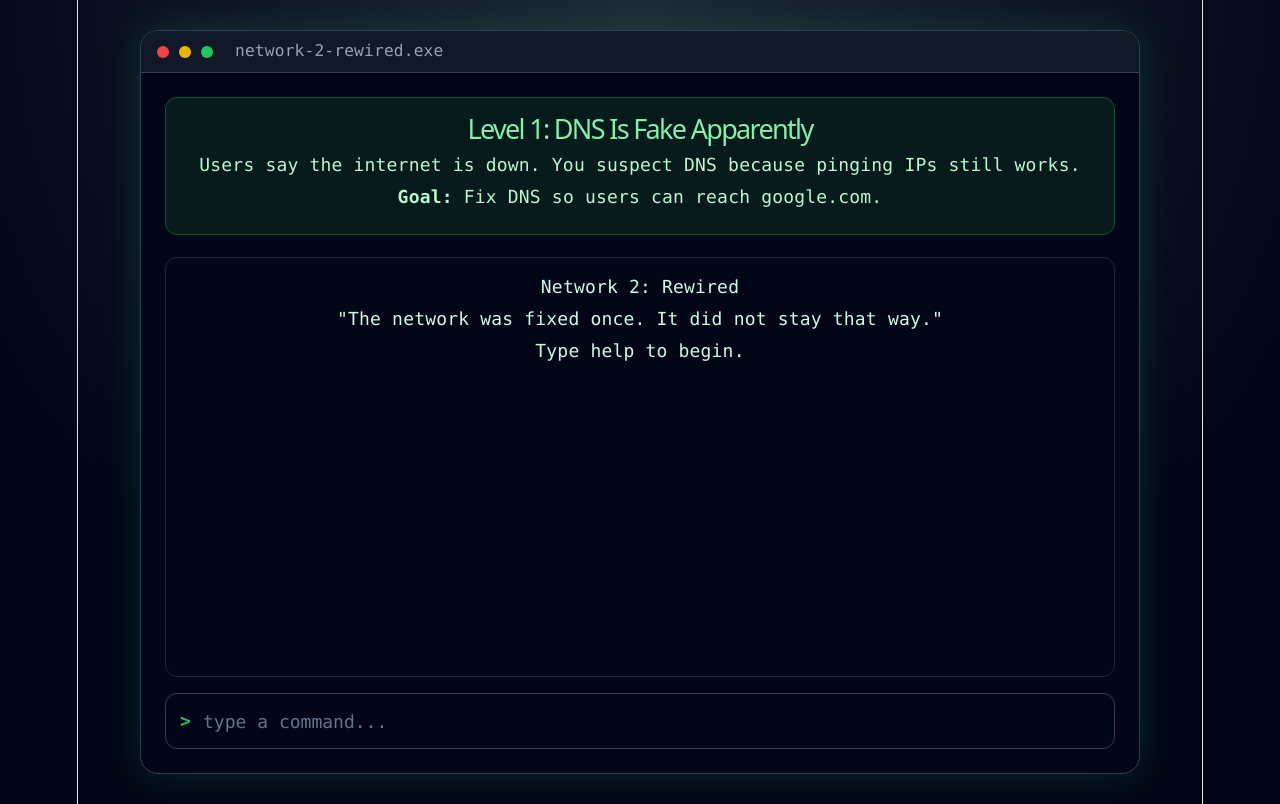
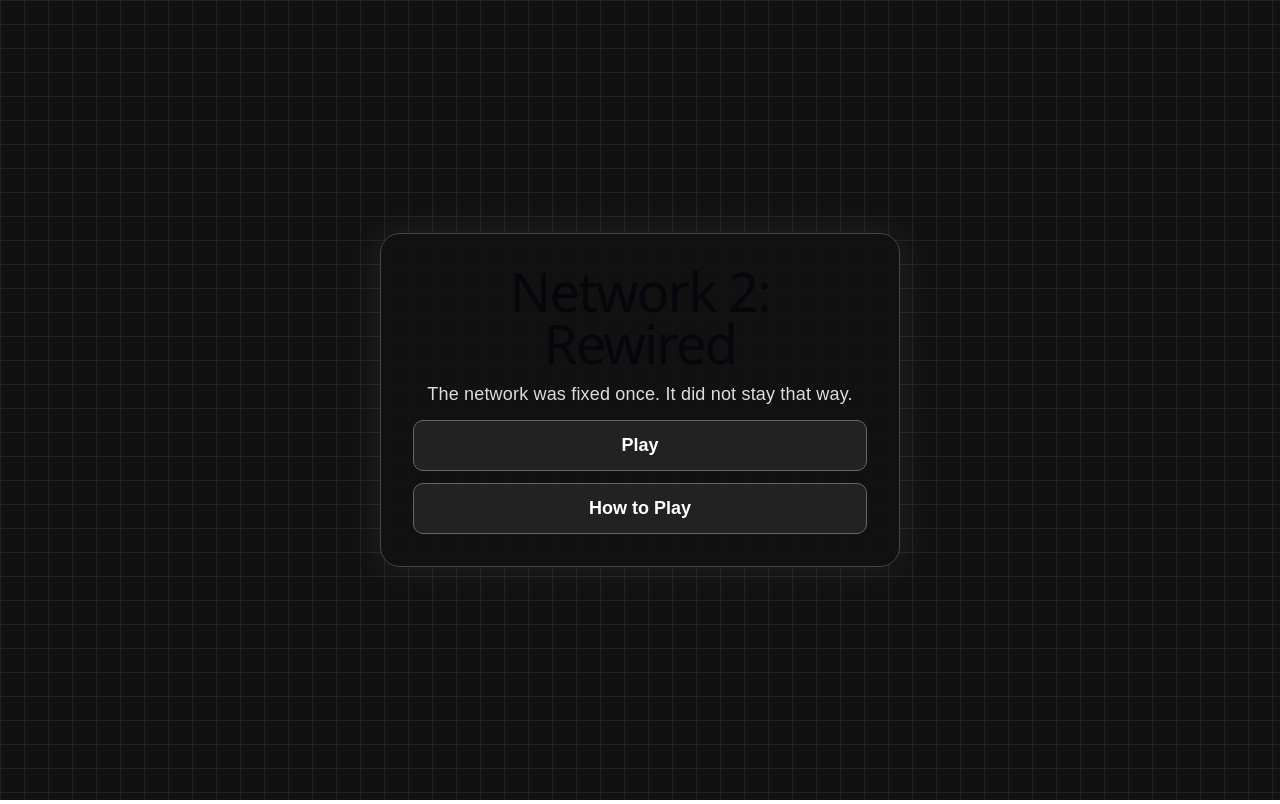
Before and after one commit to frakescameron/network-2-rewired, a React (Vite) app: page / in a window 1280 px wide. Built offline with nearby package versions, Linux system fonts and the light colour scheme.

Commit message:
created base viewport logic before starting game logic

```diff
--- a/src/App.css
+++ b/src/App.css
@@ -4,127 +4,213 @@
 
 body {
   margin: 0;
-  background: radial-gradient(circle at top, #1f2937, #020617 70%);
-  color: #d1fae5;
-  font-family: Consolas, Monaco, monospace;
+  background: #080808;
+  color: white;
+  font-family: Arial, sans-serif;
+  overflow: hidden;
 }
 
-.game-page {
-  min-height: 100vh;
+.start-screen,
+.game {
+  position: fixed;
+  inset: 0;
+  width: 100vw;
+  height: 100vh;
+}
+
+.start-screen {
   display: flex;
   justify-content: center;
   align-items: center;
-  padding: 30px;
+  background:
+    linear-gradient(#222 1px, transparent 1px),
+    linear-gradient(90deg, #222 1px, transparent 1px),
+    #111;
+  background-size: 24px 24px;
 }
 
-.terminal {
-  width: min(1000px, 100%);
-  min-height: 700px;
-  background: #020617;
-  border: 1px solid #334155;
-  border-radius: 18px;
-  overflow: hidden;
-  box-shadow: 0 0 40px rgba(34, 197, 94, 0.18);
+.start-card {
+  width: min(520px, 90vw);
+  background: rgba(17, 17, 17, 0.94);
+  border: 1px solid #444;
+  border-radius: 20px;
+  padding: 32px;
+  text-align: center;
+  box-shadow: 0 0 40px rgba(255, 255, 255, 0.08);
 }
 
-.terminal-header {
-  height: 42px;
-  background: #111827;
-  display: flex;
-  align-items: center;
-  gap: 10px;
-  padding: 0 16px;
-  border-bottom: 1px solid #334155;
+.start-card h1 {
+  margin: 0 0 12px;
+  font-size: 3rem;
+  line-height: 0.95;
 }
 
-.terminal-header p {
-  margin-left: 12px;
-  color: #94a3b8;
-  font-size: 0.9rem;
+.start-card p {
+  color: #ddd;
+  line-height: 1.5;
 }
 
-.dot {
-  width: 12px;
-  height: 12px;
-  border-radius: 50%;
+.start-card button {
+  width: 100%;
+  margin-top: 12px;
+  padding: 14px;
+  background: #222;
+  color: white;
+  border: 1px solid #666;
+  border-radius: 10px;
+  cursor: pointer;
+  font-size: 1rem;
+  font-weight: bold;
 }
 
-.red {
+.start-card button:hover {
+  background: #333;
+}
+
+.game {
+  position: fixed;
+  inset: 0;
+  overflow: hidden;
+  background-color: #111;
+  background-image:
+    linear-gradient(#222 1px, transparent 1px),
+    linear-gradient(90deg, #222 1px, transparent 1px);
+  background-size: 24px 24px;
+}
+
+.goal {
+  position: absolute;
+  top: 30px;
+  left: 50%;
+  transform: translateX(-50%);
+  color: white;
+  font-weight: 900;
+  font-size: 1.2rem;
+  text-shadow: 2px 2px 0 #000;
+}
+
+.player {
+  position: absolute;
+  width: 28px;
+  height: 28px;
+  background: white;
+  border-radius: 50%;
+  transform: translate(-50%, -50%);
+  z-index: 3;
+}
+
+.player-indicator {
+  position: absolute;
+  transform: translateX(-50%);
+  font-weight: 900;
+  font-size: 0.8rem;
+  z-index: 4;
+  text-shadow: 2px 2px 0 #000;
+}
+
+.player-indicator.green {
+  color: #22c55e;
+}
+
+.player-indicator.yellow {
+  color: #eab308;
+}
+
+.player-indicator.red {
+  color: #ef4444;
+}
+
+.charge-bar {
+  position: absolute;
+  width: 70px;
+  height: 8px;
+  border: 1px solid white;
+  background: #111;
+  z-index: 4;
+}
+
+.charge-bar div {
+  height: 100%;
+}
+
+.charge-bar.green div {
+  background: #22c55e;
+}
+
+.charge-bar.yellow div {
+  background: #eab308;
+}
+
+.charge-bar.red div {
   background: #ef4444;
 }
 
-.yellow {
-  background: #eab308;
+.platform {
+  position: absolute;
+  height: 14px;
+  background: white;
+  border-radius: 999px;
 }
 
-.green {
-  background: #22c55e;
+.platform-1 {
+  width: 180px;
+  left: 38%;
+  top: 68%;
 }
 
-.terminal-body {
-  padding: 24px;
+.platform-2 {
+  width: 150px;
+  left: 56%;
+  top: 45%;
 }
 
-.mission-box {
-  border: 1px solid #14532d;
-  background: rgba(20, 83, 45, 0.25);
-  padding: 18px;
-  border-radius: 12px;
-  margin-bottom: 22px;
+.platform-3 {
+  width: 150px;
+  left: 40%;
+  top: 25%;
 }
 
-.mission-box h1 {
-  margin: 0 0 10px;
-  color: #86efac;
-  font-size: 1.5rem;
+.question-overlay {
+  position: fixed;
+  inset: 0;
+  background: rgba(0, 0, 0, 0.68);
+  display: flex;
+  justify-content: center;
+  align-items: center;
+  z-index: 20;
 }
 
-.mission-box p {
-  margin: 6px 0;
-  color: #bbf7d0;
+.question-modal {
+  width: min(520px, 90vw);
+  background: rgba(17, 17, 17, 0.96);
+  border: 1px solid #555;
+  border-radius: 20px;
+  padding: 30px;
+  text-align: center;
+  box-shadow: 0 0 45px rgba(255, 255, 255, 0.1);
 }
 
-.log {
-  min-height: 420px;
-  max-height: 420px;
-  overflow-y: auto;
-  padding: 16px;
-  background: #020617;
-  border: 1px solid #1e293b;
-  border-radius: 12px;
+.question-modal h2 {
+  margin-top: 0;
+  font-size: 1.8rem;
 }
 
-.log p {
-  margin: 0 0 6px;
-  white-space: pre-wrap;
+.answers {
+  display: grid;
+  gap: 12px;
 }
 
-.command-line {
-  margin-top: 16px;
-  display: flex;
-  align-items: center;
-  gap: 10px;
-  background: #020617;
-  border: 1px solid #334155;
-  border-radius: 12px;
+.answers button {
   padding: 14px;
-}
-
-.command-line span {
-  color: #22c55e;
+  background: #222;
+  color: white;
+  border: 1px solid #666;
+  border-radius: 10px;
+  cursor: pointer;
+  font-size: 1rem;
   font-weight: bold;
 }
 
-.command-line input {
-  flex: 1;
-  background: transparent;
-  border: none;
-  outline: none;
-  color: #d1fae5;
-  font-family: inherit;
-  font-size: 1rem;
+.answers button:hover {
+  background: #333;
 }
-
-.command-line input::placeholder {
-  color: #64748b;
-}
--- a/src/App.jsx
+++ b/src/App.jsx
@@ -1,165 +1,299 @@
-import { useState } from "react";
+import { useEffect, useRef, useState } from "react";
 import "./App.css";
 
-const scenarios = [
-  {
-    title: "Level 1: DNS Is Fake Apparently",
-    intro:
-      "Users say the internet is down. You suspect DNS because pinging IPs still works.",
-    goal: "Fix DNS so users can reach google.com.",
-    correctCommand: "set dns 8.8.8.8",
-    hints: ["Try: ping 8.8.8.8", "Try: nslookup google.com"],
+const QUESTION = {
+  text: "What port does HTTPS usually use?",
+  answers: [
+    { text: "443", result: "green" },
+    { text: "80", result: "yellow" },
+    { text: "21", result: "red" },
+  ],
+};
+
+const SETTINGS = {
+  green: {
+    label: "GREEN",
+    maxChargeMs: 3000,
+    message: "Correct. Normal jump charge.",
   },
-  {
-    title: "Level 2: DHCP Took The Day Off",
-    intro:
-      "A workstation has no valid IP address. It assigned itself a weird 169.254 address.",
-    goal: "Renew the workstation IP address.",
-    correctCommand: "ipconfig /renew",
-    hints: ["Try: ipconfig", "The client needs a new DHCP lease."],
+  yellow: {
+    label: "YELLOW",
+    maxChargeMs: 9000,
+    message: "Close. Slower jump charge.",
   },
-  {
-    title: "Level 3: Gateway? Never Heard Of Her",
-    intro:
-      "The PC has an IP and DNS, but it cannot reach anything outside the local network.",
-    goal: "Set the correct default gateway.",
-    correctCommand: "set gateway 192.168.1.1",
-    hints: ["Try: route print", "Something is wrong with the default gateway."],
+  red: {
+    label: "RED",
+    maxChargeMs: null,
+    message: "Wrong. Cursed jump charge.",
   },
-];
+};
 
 function App() {
-  const [level, setLevel] = useState(0);
-  const [input, setInput] = useState("");
-  const [log, setLog] = useState([
-    "Network 2: Rewired",
-    '"The network was fixed once. It did not stay that way."',
-    "",
-    "Type help to begin.",
-  ]);
+  const [screen, setScreen] = useState("start");
+  const [showQuestion, setShowQuestion] = useState(false);
 
-  const scenario = scenarios[level];
+  const [player, setPlayer] = useState({
+    x: 600,
+    y: 620,
+    vx: 0,
+    vy: 0,
+    grounded: true,
+  });
 
-  function runCommand(commandRaw) {
-    const command = commandRaw.trim().toLowerCase();
-    const newLog = [...log, `> ${commandRaw}`];
+  const [answerState, setAnswerState] = useState(null);
+  const [maxChargeMs, setMaxChargeMs] = useState(3000);
+  const [message, setMessage] = useState("Answer a question to set your jump behavior.");
+  const [charging, setCharging] = useState(false);
+  const [chargeMs, setChargeMs] = useState(0);
 
-    if (command === "help") {
-      newLog.push(
-        "",
-        "Available commands:",
-        "help",
-        "status",
-        "hint",
-        "ping 8.8.8.8",
-        "nslookup google.com",
-        "ipconfig",
-        "ipconfig /renew",
-        "route print",
-        "set dns 8.8.8.8",
-        "set gateway 192.168.1.1",
-        ""
-      );
-    } else if (command === "status") {
-      newLog.push("", scenario.title, scenario.intro, `Goal: ${scenario.goal}`, "");
-    } else if (command === "hint") {
-      newLog.push("", ...scenario.hints, "");
-    } else if (command === "ping 8.8.8.8") {
-      newLog.push("", "Reply from 8.8.8.8: bytes=32 time=24ms TTL=117", "");
-    } else if (command === "nslookup google.com") {
-      if (level === 0) {
-        newLog.push("", "DNS request failed. Server not responding.", "");
-      } else {
-        newLog.push("", "Name: google.com", "Address: 142.250.190.78", "");
-      }
-    } else if (command === "ipconfig") {
-      if (level === 1) {
-        newLog.push(
-          "",
-          "IPv4 Address: 169.254.44.10",
-          "Subnet Mask: 255.255.0.0",
-          "Default Gateway:",
-          ""
-        );
-      } else {
-        newLog.push(
-          "",
-          "IPv4 Address: 192.168.1.25",
-          "Subnet Mask: 255.255.255.0",
-          "Default Gateway: 192.168.1.1",
-          ""
-        );
-      }
-    } else if (command === "route print") {
-      if (level === 2) {
-        newLog.push("", "Default Gateway: 0.0.0.0", "That looks extremely cursed.", "");
-      } else {
-        newLog.push("", "Routes look normal.", "");
-      }
-    } else if (command === scenario.correctCommand) {
-      newLog.push("", "Fix applied successfully.", "Network gremlin defeated.", "");
+  const keys = useRef({});
+  const playerRef = useRef(player);
+  const chargingRef = useRef(false);
+  const chargeRef = useRef(0);
+  const maxChargeRef = useRef(maxChargeMs);
 
-      if (level + 1 < scenarios.length) {
-        newLog.push(`Next level unlocked: ${scenarios[level + 1].title}`, "");
-        setLevel(level + 1);
-      } else {
-        newLog.push(
-          "YOU WIN.",
-          "The network is stable. For now.",
-          "Network 3 will probably ruin everything.",
-          ""
-        );
-      }
+  useEffect(() => {
+    playerRef.current = player;
+  }, [player]);
+
+  useEffect(() => {
+    chargingRef.current = charging;
+  }, [charging]);
+
+  useEffect(() => {
+    maxChargeRef.current = maxChargeMs;
+  }, [maxChargeMs]);
+
+  function startGame() {
+    setScreen("game");
+    setShowQuestion(true);
+    setAnswerState(null);
+    setMessage("Answer the question to unlock your jump.");
+  }
+
+  function chooseAnswer(result) {
+    setAnswerState(result);
+    setShowQuestion(false);
+
+    if (result === "red") {
+      const cursedCharge = Math.floor(Math.random() * 10000) + 2000;
+      setMaxChargeMs(cursedCharge);
+      setMessage(`${SETTINGS.red.message} Full charge is secretly ${Math.round(cursedCharge / 1000)} seconds.`);
     } else {
-      newLog.push("", "Command not recognized or not useful here.", "Try help or hint.", "");
+      setMaxChargeMs(SETTINGS[result].maxChargeMs);
+      setMessage(SETTINGS[result].message);
     }
 
-    setLog(newLog);
-    setInput("");
+    setChargeMs(0);
+    chargeRef.current = 0;
   }
 
-  function handleSubmit(e) {
-    e.preventDefault();
-    if (!input.trim()) return;
-    runCommand(input);
+  function releaseJump() {
+    const p = playerRef.current;
+    if (!p.grounded || showQuestion || screen !== "game" || !answerState) return;
+
+    const power = Math.min(chargeRef.current / maxChargeRef.current, 1);
+    const jumpPower = 6 + power * 13;
+
+    setPlayer({
+      ...p,
+      vy: -jumpPower,
+      grounded: false,
+    });
+
+    setCharging(false);
+    chargingRef.current = false;
+    chargeRef.current = 0;
+    setChargeMs(0);
+  }
+
+  useEffect(() => {
+    function keyDown(e) {
+      keys.current[e.code] = true;
+
+      if (
+        e.code === "Space" &&
+        playerRef.current.grounded &&
+        !chargingRef.current &&
+        screen === "game" &&
+        !showQuestion &&
+        answerState
+      ) {
+        e.preventDefault();
+        setCharging(true);
+        chargingRef.current = true;
+        chargeRef.current = 0;
+        setChargeMs(0);
+      }
+    }
+
+    function keyUp(e) {
+      keys.current[e.code] = false;
+
+      if (e.code === "Space") {
+        e.preventDefault();
+        releaseJump();
+      }
+    }
+
+    window.addEventListener("keydown", keyDown);
+    window.addEventListener("keyup", keyUp);
+
+    return () => {
+      window.removeEventListener("keydown", keyDown);
+      window.removeEventListener("keyup", keyUp);
+    };
+  }, [screen, showQuestion, answerState]);
+
+  useEffect(() => {
+    let lastTime = performance.now();
+    let animationId;
+
+    function gameLoop(time) {
+      const delta = time - lastTime;
+      lastTime = time;
+
+      if (screen !== "game") {
+        animationId = requestAnimationFrame(gameLoop);
+        return;
+      }
+
+      let p = { ...playerRef.current };
+
+      if (!showQuestion) {
+        if (keys.current.ArrowLeft || keys.current.KeyA) {
+          p.vx -= 0.35;
+        }
+
+        if (keys.current.ArrowRight || keys.current.KeyD) {
+          p.vx += 0.35;
+        }
+      }
+
+      p.vx *= 0.9;
+      p.vy += 0.55;
+
+      p.x += p.vx;
+      p.y += p.vy;
+
+      if (p.x < 20) {
+        p.x = 20;
+        p.vx = 0;
+      }
+
+      if (p.x > window.innerWidth - 20) {
+        p.x = window.innerWidth - 20;
+        p.vx = 0;
+      }
+
+      if (p.y > window.innerHeight - 40) {
+        p.y = window.innerHeight - 40;
+        p.vy = 0;
+        p.grounded = true;
+      }
+
+      playerRef.current = p;
+      setPlayer(p);
+
+      if (chargingRef.current) {
+        chargeRef.current += delta;
+        setChargeMs(chargeRef.current);
+      }
+
+      animationId = requestAnimationFrame(gameLoop);
+    }
+
+    animationId = requestAnimationFrame(gameLoop);
+    return () => cancelAnimationFrame(animationId);
+  }, [screen, showQuestion]);
+
+  const chargePercent = Math.min((chargeMs / maxChargeMs) * 100, 100);
+
+  if (screen === "start") {
+    return (
+      <main className="start-screen">
+        <div className="start-card">
+          <h1>Network 2: Rewired</h1>
+          <p>The network was fixed once. It did not stay that way.</p>
+
+          <button onClick={startGame}>Play</button>
+          <button onClick={() => setScreen("how")}>How to Play</button>
+        </div>
+      </main>
+    );
+  }
+
+  if (screen === "how") {
+    return (
+      <main className="start-screen">
+        <div className="start-card">
+          <h1>How to Play</h1>
+          <p>Answer networking questions to control how your jump charges.</p>
+          <p>Correct/Green = normal jump. Yellow/Close = slower charge jump. Red/Wrong = cursed random jump.</p>
+          <p>Move with A / D or arrow keys. Hold SPACE to charge. Release SPACE to jump.</p>
+
+          <button onClick={startGame}>Play</button>
+          <button onClick={() => setScreen("start")}>Back</button>
+        </div>
+      </main>
+    );
   }
 
   return (
-    <main className="game-page">
-      <section className="terminal">
-        <div className="terminal-header">
-          <span className="dot red"></span>
-          <span className="dot yellow"></span>
-          <span className="dot green"></span>
-          <p>network-2-rewired.exe</p>
+    <main className="game">
+      <div className="goal">GOAL</div>
+
+      <div className="platform platform-1"></div>
+      <div className="platform platform-2"></div>
+      <div className="platform platform-3"></div>
+
+      {answerState && (
+        <div
+          className={`player-indicator ${answerState}`}
+          style={{
+            left: player.x,
+            top: player.y - 58,
+          }}
+        >
+          {SETTINGS[answerState].label}
         </div>
+      )}
 
-        <div className="terminal-body">
-          <div className="mission-box">
-            <h1>{scenario.title}</h1>
-            <p>{scenario.intro}</p>
-            <p>
-              <strong>Goal:</strong> {scenario.goal}
-            </p>
+      {answerState && (
+        <div
+          className={`charge-bar ${answerState}`}
+          style={{
+            left: player.x - 35,
+            top: player.y - 38,
+          }}
+        >
+          <div style={{ width: `${chargePercent}%` }}></div>
+        </div>
+      )}
+
+      <div
+        className="player"
+        style={{
+          left: player.x,
+          top: player.y,
+        }}
+      ></div>
+
+      {showQuestion && (
+        <div className="question-overlay">
+          <div className="question-modal">
+            <h2>{QUESTION.text}</h2>
+
+            <div className="answers">
+              {QUESTION.answers.map((answer) => (
+                <button key={answer.text} onClick={() => chooseAnswer(answer.result)}>
+                  {answer.text}
+                </button>
+              ))}
+            </div>
           </div>
-
-          <div className="log">
-            {log.map((line, index) => (
-              <p key={index}>{line}</p>
-            ))}
-          </div>
-
-          <form onSubmit={handleSubmit} className="command-line">
-            <span>&gt;</span>
-            <input
-              value={input}
-              onChange={(e) => setInput(e.target.value)}
-              autoFocus
-              placeholder="type a command..."
-            />
-          </form>
         </div>
-      </section>
+      )}
     </main>
   );
 }
```
